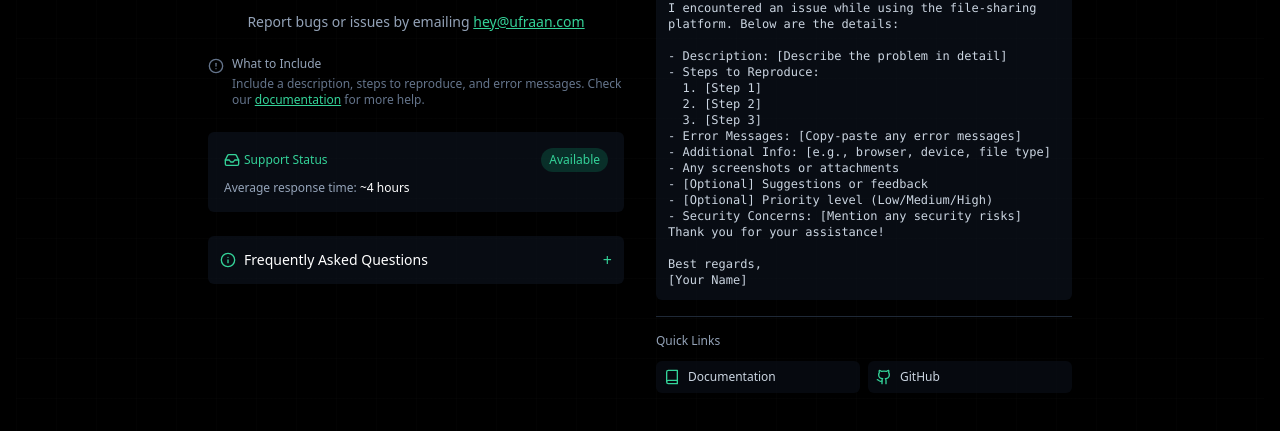
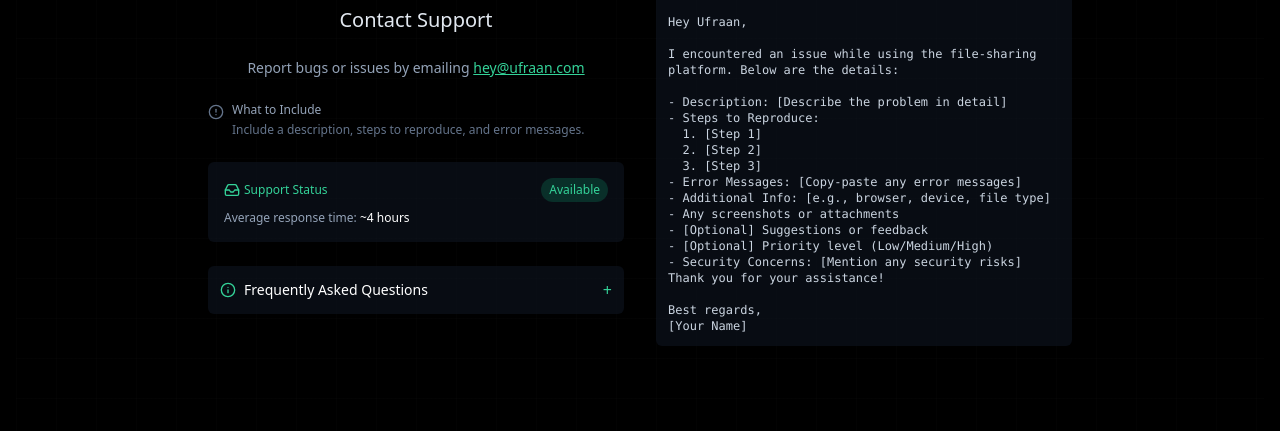
Before and after one commit to moroii69/toraje, a React (Vite) app: page /contact-support in a window 1280 px wide. Shown: the part 387-818 px from the top of the page. Built offline with nearby package versions, Linux system fonts and the light colour scheme; no server answers.

Commit message:
Remove outdated documentation link and quick links section from Contact Support page for clarity

```diff
--- a/src/pages/ContactSupport.tsx
+++ b/src/pages/ContactSupport.tsx
@@ -117,14 +117,7 @@ Best regards,
                 <div>
                   <p className="font-medium text-slate-400">What to Include</p>
                   <p className="mt-1">
-                    Include a description, steps to reproduce, and error messages. Check our{' '}
-                    <a
-                      href="https://toraje.ufraan.com/how-it-works"
-                      className="text-emerald-400 hover:text-emerald-300 underline animate-hover-scale"
-                    >
-                      documentation
-                    </a>{' '}
-                    for more help.
+                    Include a description, steps to reproduce, and error messages.
                   </p>
                 </div>
               </div>
@@ -190,26 +183,7 @@ Best regards,
                 {emailFormat}
               </pre>
 
-              {/* Quick Links - NEW FEATURE */}
-              <div className="mt-6 border-t border-gray-800 pt-4 animate-fade-in-slow" style={{ animationDelay: '0.6s' }}>
-                <p className="text-xs font-medium text-slate-400 mb-3">Quick Links</p>
-                <div className="grid grid-cols-2 gap-2">
-                  <a
-                    href="https://toraje.ufraan.com/how-it-works"
-                    className="flex items-center gap-2 text-xs p-2 bg-gray-900 bg-opacity-40 rounded-md hover:bg-opacity-60 transition-colors"
-                  >
-                    <Book className="w-4 h-4 text-emerald-400" />
-                    <span className="text-slate-300">Documentation</span>
-                  </a>
-                  <a
-                    href="https://github.com/moroii69"
-                    className="flex items-center gap-2 text-xs p-2 bg-gray-900 bg-opacity-40 rounded-md hover:bg-opacity-60 transition-colors"
-                  >
-                    <Github className="w-4 h-4 text-emerald-400" />
-                    <span className="text-slate-300">GitHub</span>
-                  </a>
-                </div>
-              </div>
+
             </div>
           </div>
         </div>
```
